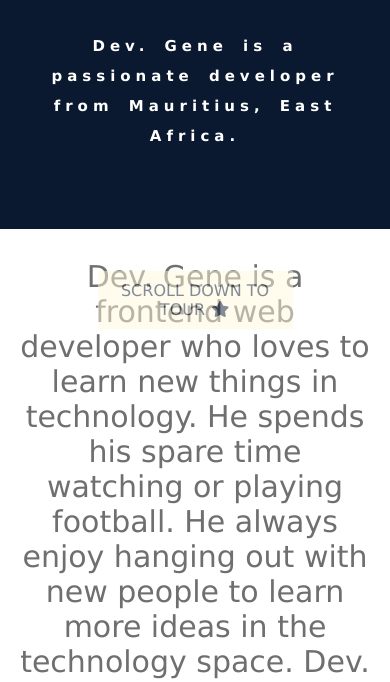
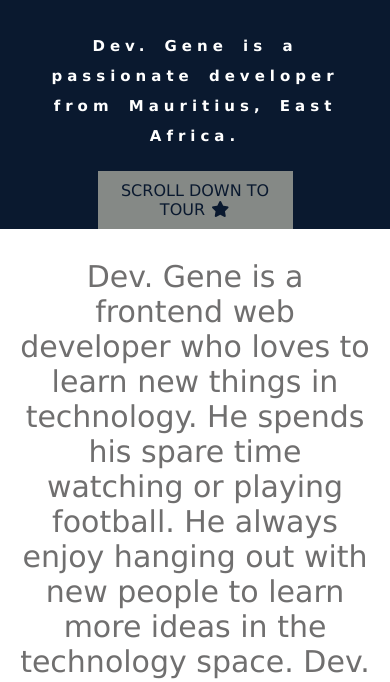
Before and after one commit to devgene15/my-first-porfolio, a plain HTML site: page index.html in a window 390 px wide. Shown: the part 159-841 px from the top of the page. Drawn offline with Linux system fonts and the light colour scheme.

Commit message:
Add files via upload

```diff
--- a/styles.css
+++ b/styles.css
@@ -116,6 +116,12 @@ li:hover {
     color: #0a192f;
     text-align: center;
     cursor: not-allowed;
+}
+@media screen and (max-width:650px) {
+    .downshape{
+        top: 0px;
+    }
+
 }
 
 .submain {
```
